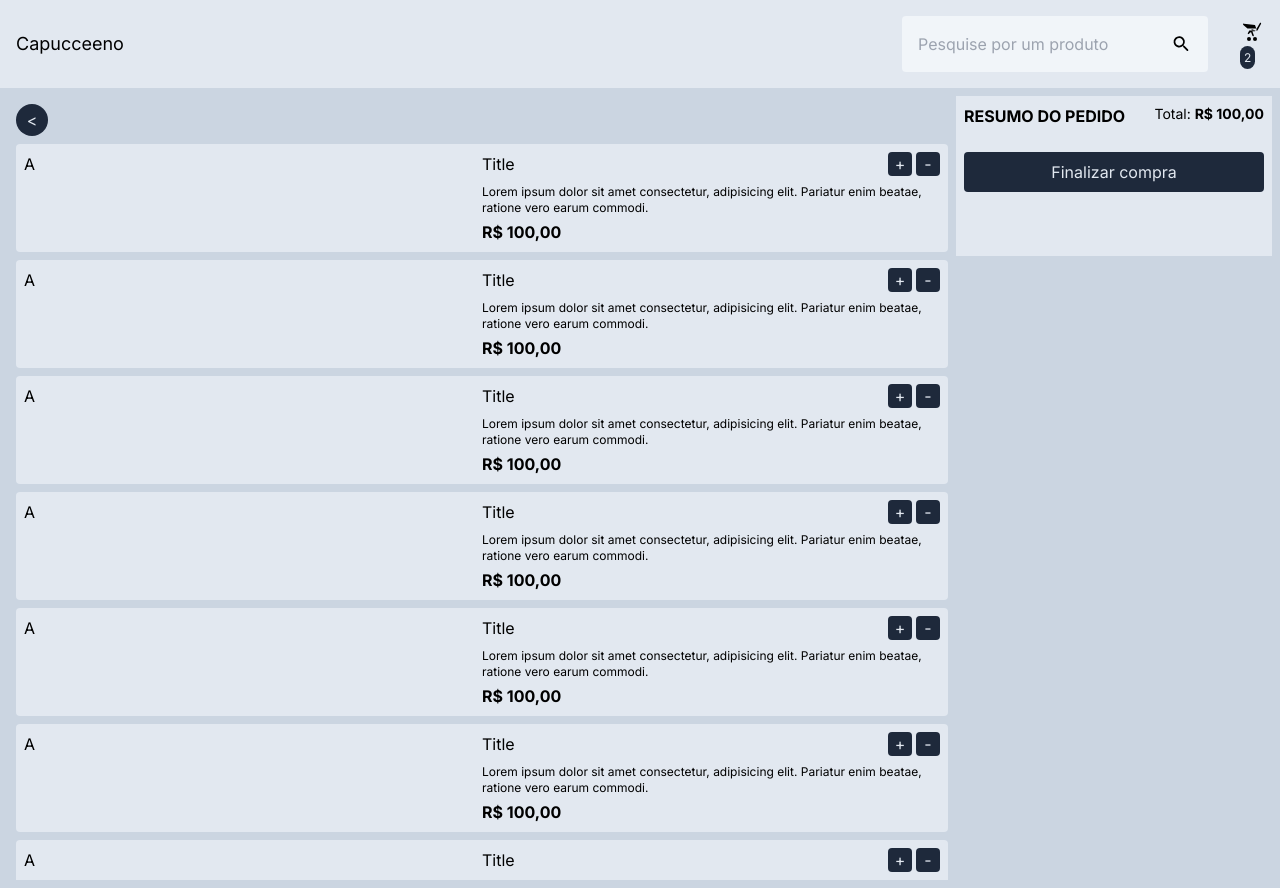
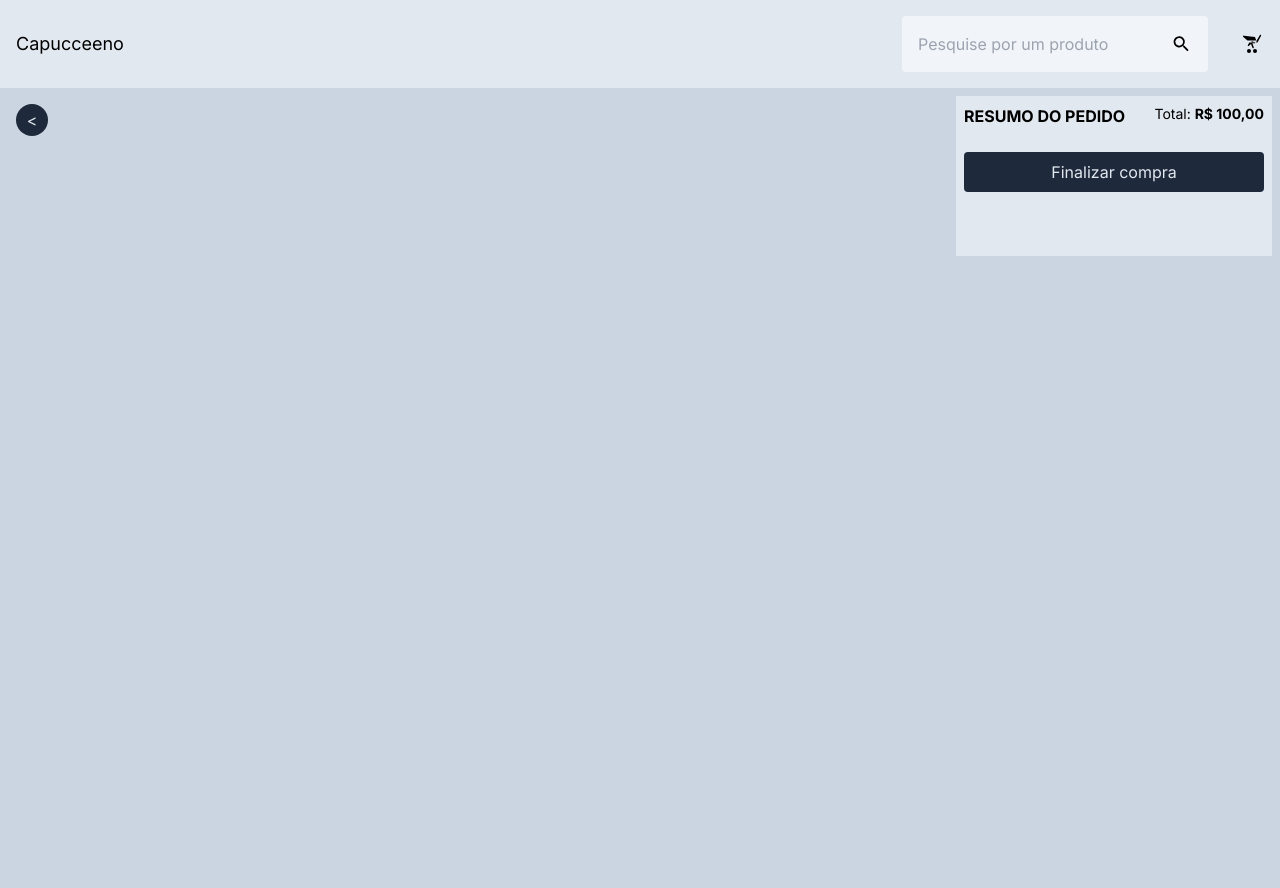
Before and after one commit to thigazzz/curseeduca-challenge, a Next.js app in the folder front/: page /cart in a window 1280 px wide. Built offline with nearby package versions, Linux system fonts and the light colour scheme.

Commit message:
feat: add products to cart

```diff
--- a/front/app/cart/CartProductCard.tsx
+++ b/front/app/cart/CartProductCard.tsx
@@ -1,19 +1,29 @@
-export default function CartProductCard() {
+import AddToCart from "../components/Product/AddToCart"
+import { Product } from "../types/Product"
+
+interface CartProductCardProps {
+    product: Product
+}
+
+export default function CartProductCard({product}: CartProductCardProps) {
     return (
         <div className="w-full flex mb-2 p-2 bg-slate-200 rounded">
             <div className="w-1/2">
-                A
+                <img src={product.image} alt={product.description} className="w-40 h-40"/>
             </div>
             <div className="w-1/2">
                 <div className="w-full flex justify-between mb-2">
-                    <span className="text-md md:text-base">Title</span>
+                    <span className="text-md md:text-base">{product.title}</span>
                     <div className="flex">
-                        <button className="text-md w-6 h-6 rounded bg-slate-800 text-slate-200 text-center mr-1">+</button>
+                        <AddToCart product={product}/>
                         <button className="text-md w-6 h-6 rounded bg-slate-800 text-slate-200 text-center">-</button>
                     </div>
                 </div>
-                <p className="text-xs mb-1">Lorem ipsum dolor sit amet consectetur, adipisicing elit. Pariatur enim beatae, ratione vero earum commodi.</p>
-                <span className="font-bold text-sm md:text-base">R$ 100,00</span>
+                <p className="text-xs mb-1">{product.description}</p>
+                <div className="flex  justify-between ">
+                    <span className="font-bold text-sm md:text-base">R$ {product.price}</span>
+                    <span>Quantidade: {product.quantity}</span>
+                </div>
             </div>
         </div>
     )
--- a/front/app/cart/page.tsx
+++ b/front/app/cart/page.tsx
@@ -6,7 +6,7 @@ import { useCartStore } from "../store";
 
 export default function Cart() {
     const router = useRouter()
-    const {toogleCart} = useCartStore()
+    const {cart,toogleCart} = useCartStore()
 
     const handleBackToHome = () => {
         toogleCart()
@@ -17,16 +17,7 @@ export default function Cart() {
         <div className="w-full h-full flex flex-col sm:flex-row">
             <div className="h-2/4 sm:h-full w-full sm:w-3/4 p-2 mb-4 overflow-y-scroll">
                 <button onClick={handleBackToHome} className="mb-2 w-8 h-8 bg-slate-800 text-slate-200 rounded-full">{'<'}</button>
-                <CartProductCard/>
-                <CartProductCard/>
-                <CartProductCard/>
-                <CartProductCard/>
-                <CartProductCard/>
-                <CartProductCard/>
-                <CartProductCard/>
-                <CartProductCard/>
-                <CartProductCard/>
-                <CartProductCard/>
+                {cart.map(product => <CartProductCard product={product} key={product.id}/>)}
             </div>
             <div className="w-full sm:w-1/4 sm:h-40 bg-slate-200 p-2 flex flex-col">
                 <div className="w-full flex justify-between">
--- /dev/null
+++ b/front/app/components/Product/AddToCart.tsx
@@ -0,0 +1,16 @@
+'use client'
+
+import { useCartStore } from "@/app/store"
+import { Product } from "@/app/types/Product"
+
+interface AddToCartProps {
+    product: Product
+}
+
+export default function AddToCart({product}: AddToCartProps) {
+    const {addToCart} = useCartStore()
+
+    return (
+        <button onClick={() => addToCart(product)} className="text-md w-6 h-6 rounded bg-slate-800 text-slate-200 text-center mr-1">+</button>
+    )
+}
--- a/front/app/components/ProductCard.tsx
+++ b/front/app/components/Product/ProductCard.tsx
@@ -1,4 +1,5 @@
-import { Product } from "../types/Product"
+import { Product } from "../../types/Product"
+import AddToCart from "./AddToCart"
 
 interface ProductCardProps {
     product: Product
@@ -10,7 +11,10 @@ export default function ProductCard({product}: ProductCardProps) {
             <img src={product.image} alt={product.description} className="w-40 h-40 object-cover rounded"/>
             <div className="flex flex-col">
               <span className="text-gray-500 mb-1 text-sm md:text-base ">{product.title}</span>
-              <span className="font-bold text-sm md:text-base">R$ {product.price}</span>
+              <div className="flex justify-between">
+                <span className="font-bold text-sm md:text-base">R$ {product.price}</span>
+                <AddToCart product={product}/>
+              </div>
             </div>
         </div>
     )
--- a/front/app/components/ShopCart.tsx
+++ b/front/app/components/ShopCart.tsx
@@ -5,9 +5,8 @@ import { useCartStore } from "../store"
 
 export default function ShopCart() {
     const router = useRouter()
-    const {toogleCart} = useCartStore()
+    const {toogleCart, cart} = useCartStore()
     const isCartPageOpen = useCartStore(state => state.isOpen)
-    const amountOfProducts = 2
 
     const handleOpenCartPage = () => {
         toogleCart()
@@ -26,8 +25,8 @@ export default function ShopCart() {
                 <circle cx="9" cy="19" r="2"/>
                 <circle cx="15" cy="19" r="2"/>
             </svg>
-            {amountOfProducts && (
-                <span className="p-1 bg-slate-800 rounded-full text-slate-200 text-xs">{amountOfProducts}</span>
+            {cart.length > 0 && (
+                <span className="p-1 bg-slate-800 rounded-full text-slate-200 text-xs">{cart.length}</span>
             )}
         </div>
     )
--- a/front/app/page.tsx
+++ b/front/app/page.tsx
@@ -1,6 +1,6 @@
 import CategoryTab from "./components/CategoryTab";
 import Pagination from "./components/Pagination/Pagination";
-import ProductCard from "./components/ProductCard";
+import ProductCard from "./components/Product/ProductCard";
 import { Product } from "./types/Product";
 
 function CategorySection() {
--- a/front/app/store.ts
+++ b/front/app/store.ts
@@ -4,6 +4,7 @@ import { Product } from "./types/Product";
 
 type CartState = {
     cart: Product[];
+    addToCart: (product: Product) => void
     isOpen: boolean;
     toogleCart: () => void;
 }
@@ -12,6 +13,23 @@ export const useCartStore = create<CartState>()(
     persist(
         (set) => ({
             cart: [],
+            addToCart: item => {
+                set((state: any) => {
+                    const product = state.cart.find((p:Product) => p.id === item.id)
+
+                    if (product) {
+                        const updatedCart = state.cart.map((p:Product) => {
+                            if (p.id === product.id) {
+                                return {...p, quantity: p.quantity ? p.quantity + 1 : 1}
+                            }
+                            return {...p}
+                        })
+                        return {cart: updatedCart}
+                    } else {
+                        return {cart: [...state.cart, {...item, quantity: 1}]}
+                    }
+                })
+            },
             isOpen: false,
             toogleCart: () => set(state => ({isOpen: !state.isOpen})),
         }),
--- a/front/app/types/Product.ts
+++ b/front/app/types/Product.ts
@@ -5,4 +5,5 @@ export interface Product {
     image: string;
     price: number;
     link: string;
+    quantity: number
 }
```
